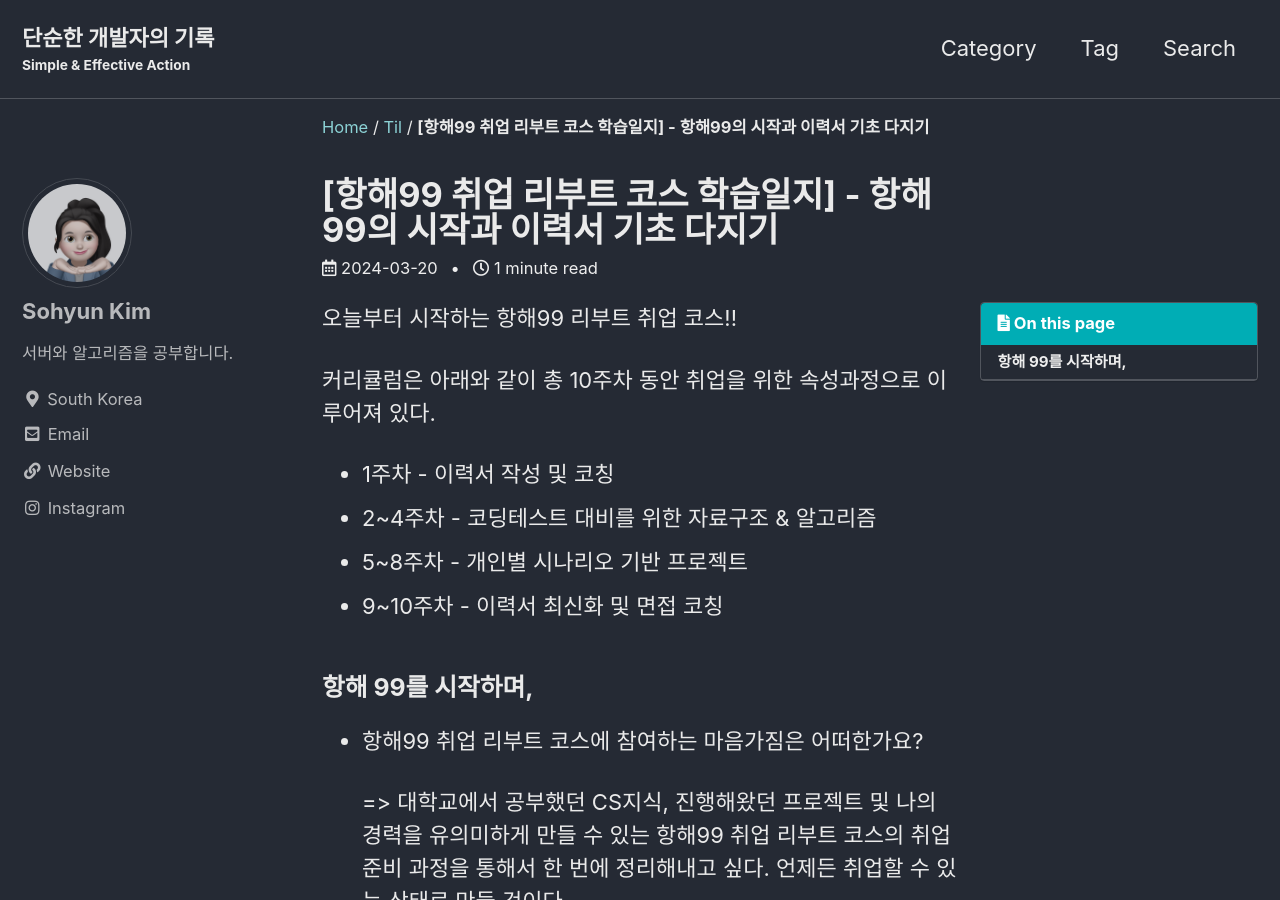
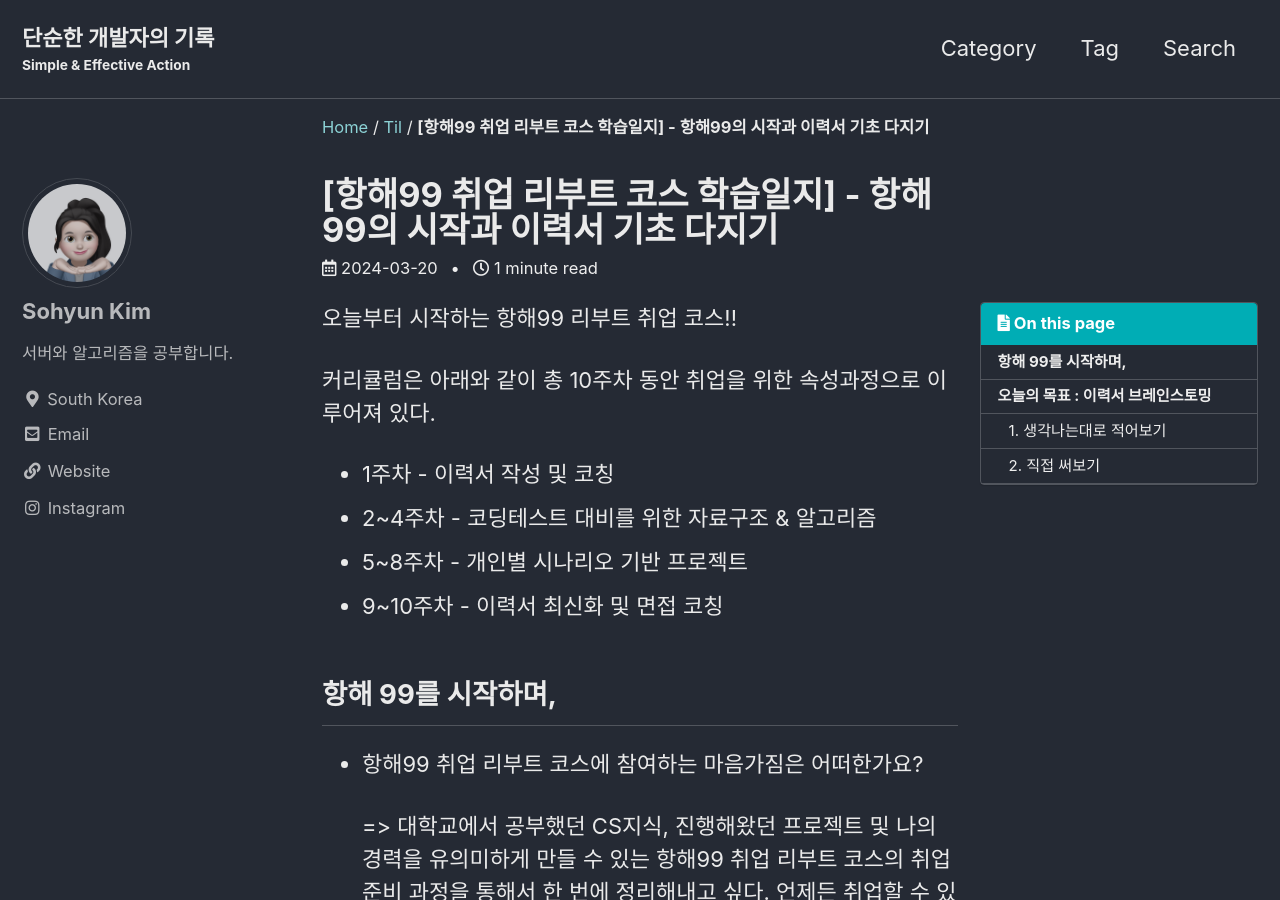
Before and after one commit to itzelic-code/itzelic-code.github.io, a Jekyll site: the page built from _posts/TIL/2024-03-20-TIL.md, in a window 1280 px wide and 900 px high. Built offline with Jekyll 4.4.1, drawn with Linux system fonts in a browser that asks for light colours; cached includes are drawn as plain includes; comment, search, counter and statistics services are not loaded.

Commit message:
post_0320

```diff
--- a/_posts/TIL/2024-03-20-TIL.md
+++ b/_posts/TIL/2024-03-20-TIL.md
@@ -30,7 +30,7 @@ nav: docs
 
 
 
-### 항해 99를 시작하며,
+## 항해 99를 시작하며,
 
 - 항해99 취업 리부트 코스에 참여하는 마음가짐은 어떠한가요?
 
@@ -44,9 +44,9 @@ nav: docs
 
 
 
-# 오늘의 목표 : 이력서 브레인스토밍
+## 오늘의 목표 : 이력서 브레인스토밍
 
-## 1. 생각나는대로 적어보기
+### 1. 생각나는대로 적어보기
 
 과거로 돌아가서 내가 어떤 활동을 했는지 기억을 꺼내는 작업을 먼저 해보자.
 
@@ -58,7 +58,7 @@ nav: docs
 
 
 
-## 2. 직접 써보기
+### 2. 직접 써보기
 
 1. 간단한 구현이나, 기능을 수정했던 경험이 있다면 적어보자.
 
```
